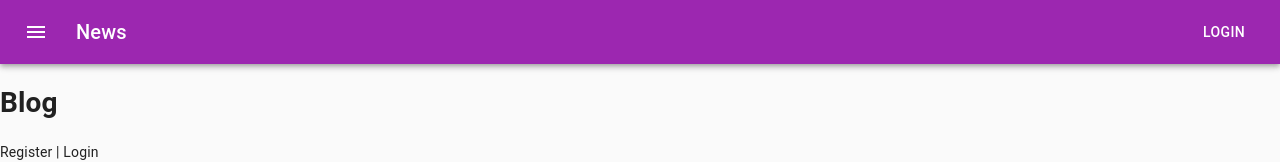
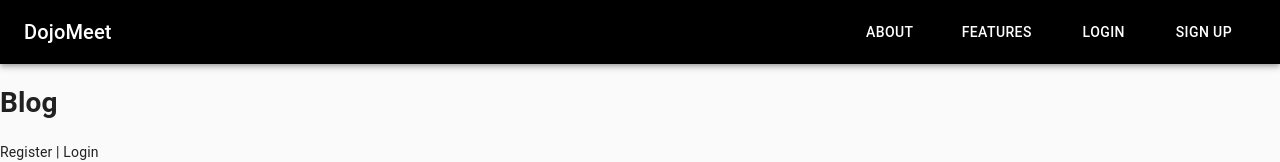
Before and after one commit to angelina-tsuboi/DojoMeet, a Next.js app: page / in a window 1280 px wide. Shown: the top 162 px of the page. Built offline with nearby package versions, Linux system fonts and the light colour scheme; no server answers; the database is empty.

Commit message:
feat: customized toolbar

```diff
--- a/components/Navbar.js
+++ b/components/Navbar.js
@@ -1,38 +1,56 @@
-import React, { useState } from 'react';
+import React from 'react';
+import { fade, makeStyles } from '@material-ui/core/styles';
 import AppBar from '@material-ui/core/AppBar';
 import Toolbar from '@material-ui/core/Toolbar';
-import { makeStyles } from '@material-ui/core/styles';
 import Typography from '@material-ui/core/Typography';
 import Button from '@material-ui/core/Button';
-import IconButton from '@material-ui/core/IconButton';
-import MenuIcon from '@material-ui/icons/Menu';
+
 
 const useStyles = makeStyles((theme) => ({
-    root: {
+    grow: {
       flexGrow: 1,
     },
     menuButton: {
       marginRight: theme.spacing(2),
     },
+
+    optionButton: {
+        marginLeft: '1rem',
+        marginRight: '1rem'
+    },
+
     title: {
-      flexGrow: 1,
+      display: 'none',
+      [theme.breakpoints.up('sm')]: {
+        display: 'block',
+      },
+    },
+    inputRoot: {
+      color: 'inherit',
     },
   }));
 
 const Navbar = () => {
     const classes = useStyles();
+
+
   return (
+    <div className={classes.grow}>
       <AppBar position="static">
         <Toolbar>
-                <IconButton edge="start" className={classes.menuButton} color="inherit" aria-label="menu">
-                    <MenuIcon />
-                </IconButton>
-                <Typography variant="h6" className={classes.title}>
-                    News
+          <Typography className={classes.title} variant="h6" noWrap>
+            DojoMeet
           </Typography>
-                <Button color="inherit">Login</Button>
+          <div className={classes.grow} />
+          <div className={classes.sectionDesktop}>
+          <Button color="inherit" className={classes.optionButton}>About</Button>
+          <Button color="inherit" className={classes.optionButton}>Features</Button>
+        <Button color="inherit" className={classes.optionButton}>Login</Button>
+        <Button color="inherit" className={classes.optionButton}>Sign Up</Button>
+          </div>
         </Toolbar>
       </AppBar>
-    )
+    </div>
+  );
 }
 export default Navbar;
--- a/pages/index.js
+++ b/pages/index.js
@@ -13,10 +13,10 @@
 const theme = createMuiTheme({
   palette: {
     primary: {
-      main: purple[500],
+      main: "#000000",
     },
     secondary: {
-      main: green[500],
+      main: "#3FCDE0",
     },
   },
 });
```
Lines whose indentation alone changed are shown as unchanged.
